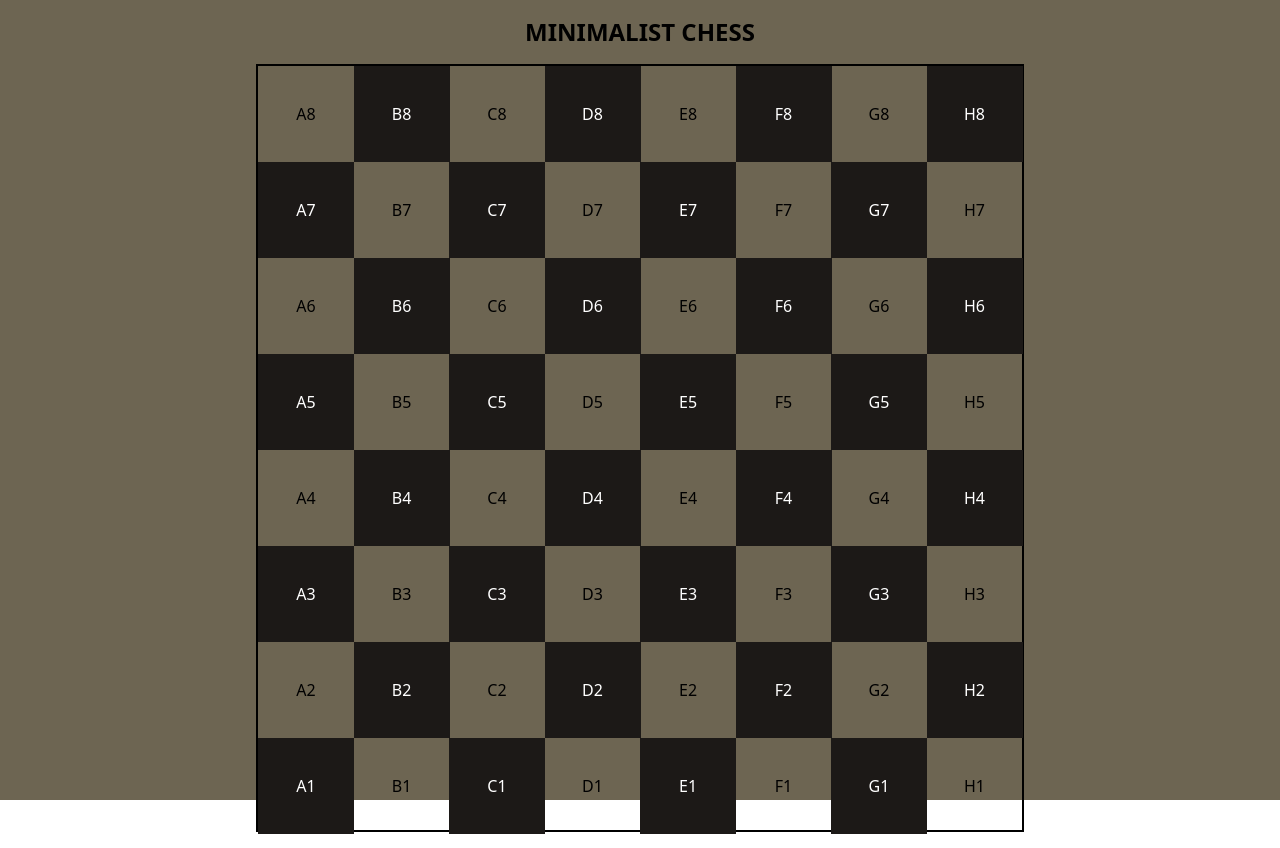
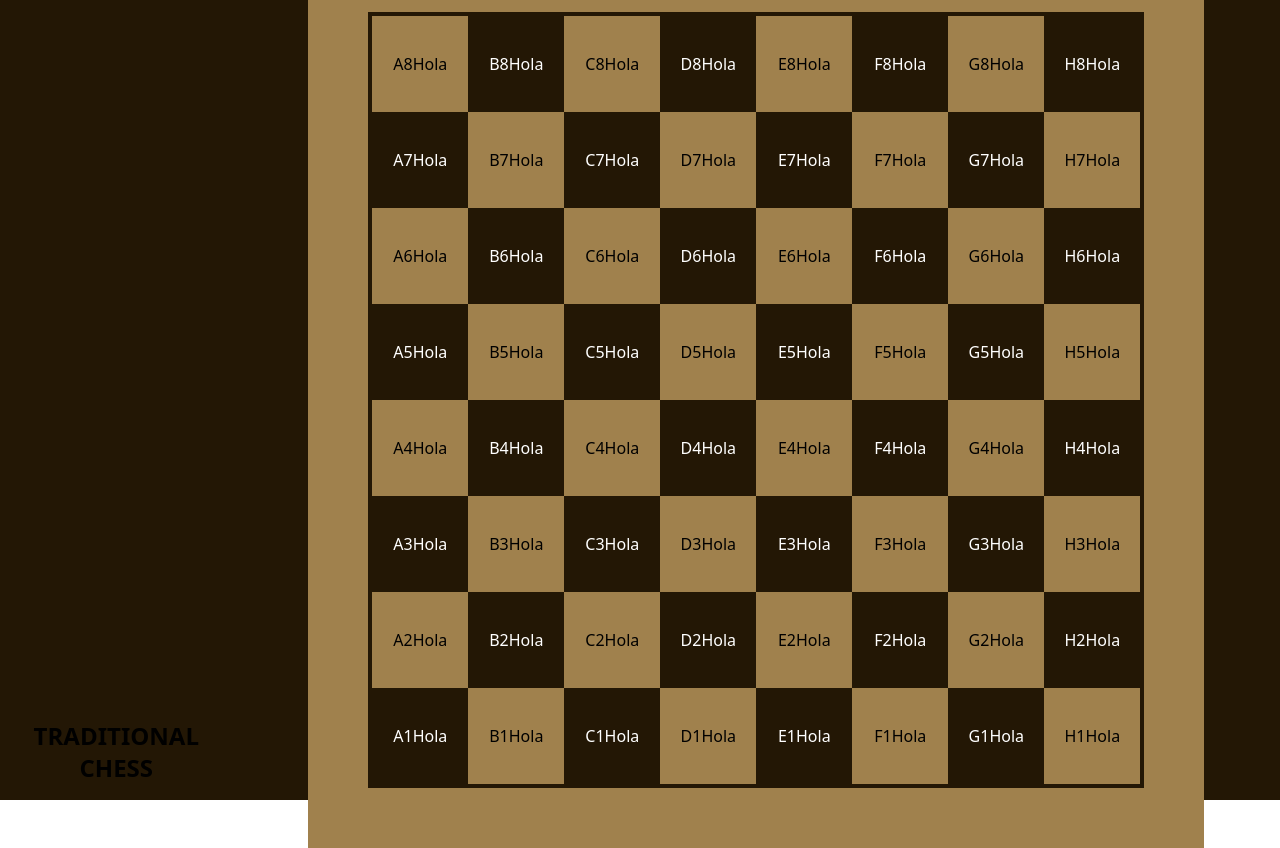
Before and after one commit to kevporti/Chess_ReactJS, a React (Create React App) app: page / in a window 1280 px wide. Built offline with nearby package versions, Linux system fonts and the light colour scheme.

Commit message:
Changing some colors and styling the view, also created newcomponent for the tiles

```diff
--- a/src/App.js
+++ b/src/App.js
@@ -3,7 +3,7 @@ import Nav from "./components/navigation/Nav.jsx";
 
 export default function App() {
   return (
-    <div className="h-screen bg-bggame">
+    <div className="flex h-screen bg-bggame">
       <Nav />
       <Home />
     </div>
--- a/src/components/content/Chesstable.jsx
+++ b/src/components/content/Chesstable.jsx
@@ -1,4 +1,4 @@
-import React from "react";
+import Tile from "./Tile";
 
 export default function Chesstable() {
   // Declaration of variables used in this Chesstable function
@@ -8,14 +8,10 @@ export default function Chesstable() {
 
   // This function returns a style to add to intercalated boxes in the chess table
   function intercalateColorsOfTable(i, j) {
-    let style = "bg-stone-900 text-white";
+    let blackBoxStyle = "bg-blackbox text-white";
 
-    if (i % 2 === 0) {
-      if (j % 2 === 0) {
-        return style;
-      }
-    } else if (j % 2 !== 0) {
-      return style;
+    if ((i + j) % 2 === 0) {
+      return blackBoxStyle;
     }
   }
 
@@ -31,6 +27,7 @@ export default function Chesstable() {
         >
           {horizontalPosition[i]}
           {verticalPosition[j]}
+          <Tile />
         </div>
       );
     }
@@ -38,8 +35,10 @@ export default function Chesstable() {
 
   return (
     <div className="grid place-content-center">
-      <div className="grid grid-cols-8 h-48 w-48 border-2 border-black">
-        {table}
+      <div className="flex p-16 bg-whitebox">
+        <div className="grid grid-cols-8 outline outline-4 outline-blackbox h-48 w-48">
+          {table}
+        </div>
       </div>
     </div>
   );
--- a/src/components/content/Home.jsx
+++ b/src/components/content/Home.jsx
@@ -3,7 +3,7 @@ import Chesstable from "./Chesstable.jsx";
 
 export default function Home() {
   return (
-    <div>
+    <div className="flex justify-center items-center w-full">
       <Chesstable />
     </div>
   );
--- /dev/null
+++ b/src/components/content/Tile.jsx
@@ -0,0 +1,3 @@
+export default function Tile() {
+  return <div>Hola</div>;
+}
--- a/src/components/navigation/Nav.jsx
+++ b/src/components/navigation/Nav.jsx
@@ -2,8 +2,8 @@ import React from "react";
 
 export default function Nav() {
   return (
-    <div className="flex justify-center p-4 text-2xl font-bold">
-      MINIMALIST CHESS
+    <div className="flex justify-center items-end text-center p-4 text-2xl font-bold">
+      TRADITIONAL CHESS
     </div>
   );
 }
--- a/tailwind.config.js
+++ b/tailwind.config.js
@@ -4,7 +4,9 @@ module.exports = {
   theme: {
     extend: {
       colors: {
-        bggame: "#6D6552",
+        bggame: "#231705",
+        blackbox: "#231705",
+        whitebox: "#A0814D",
       },
       width: {
         48: "48rem",
```
